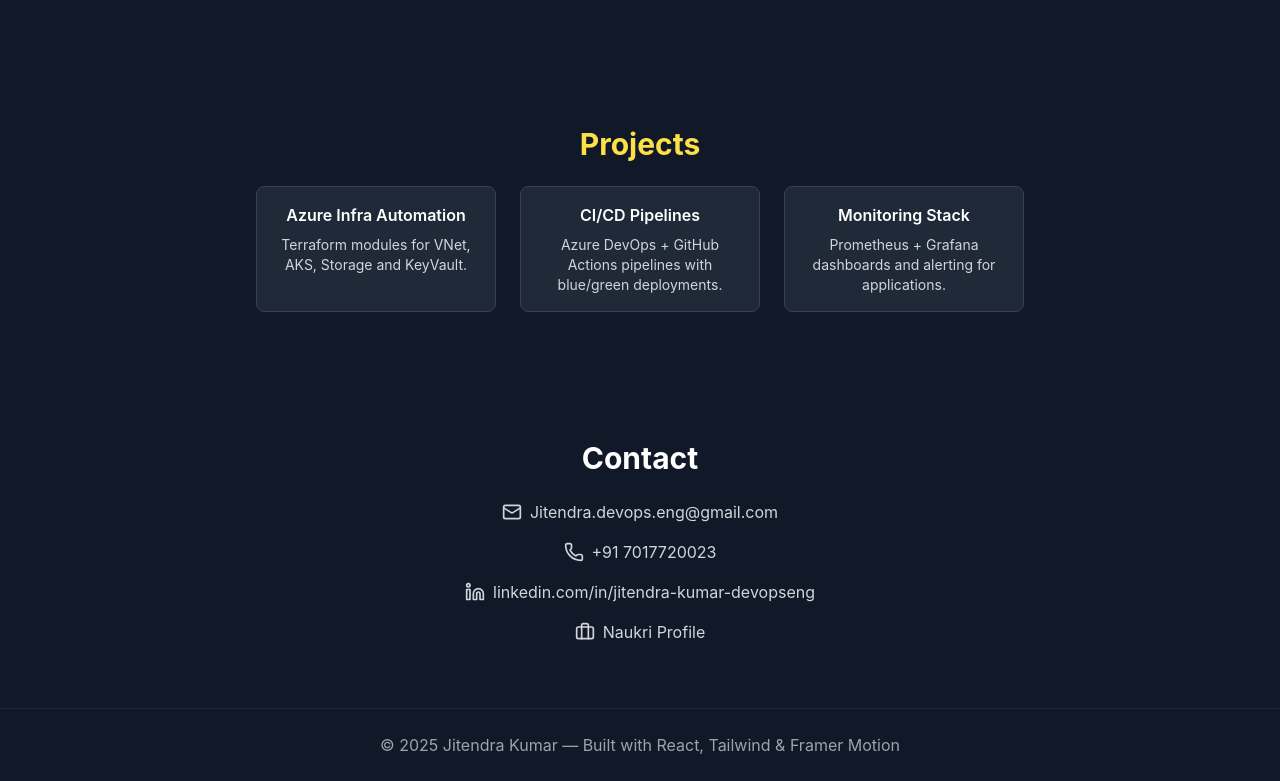
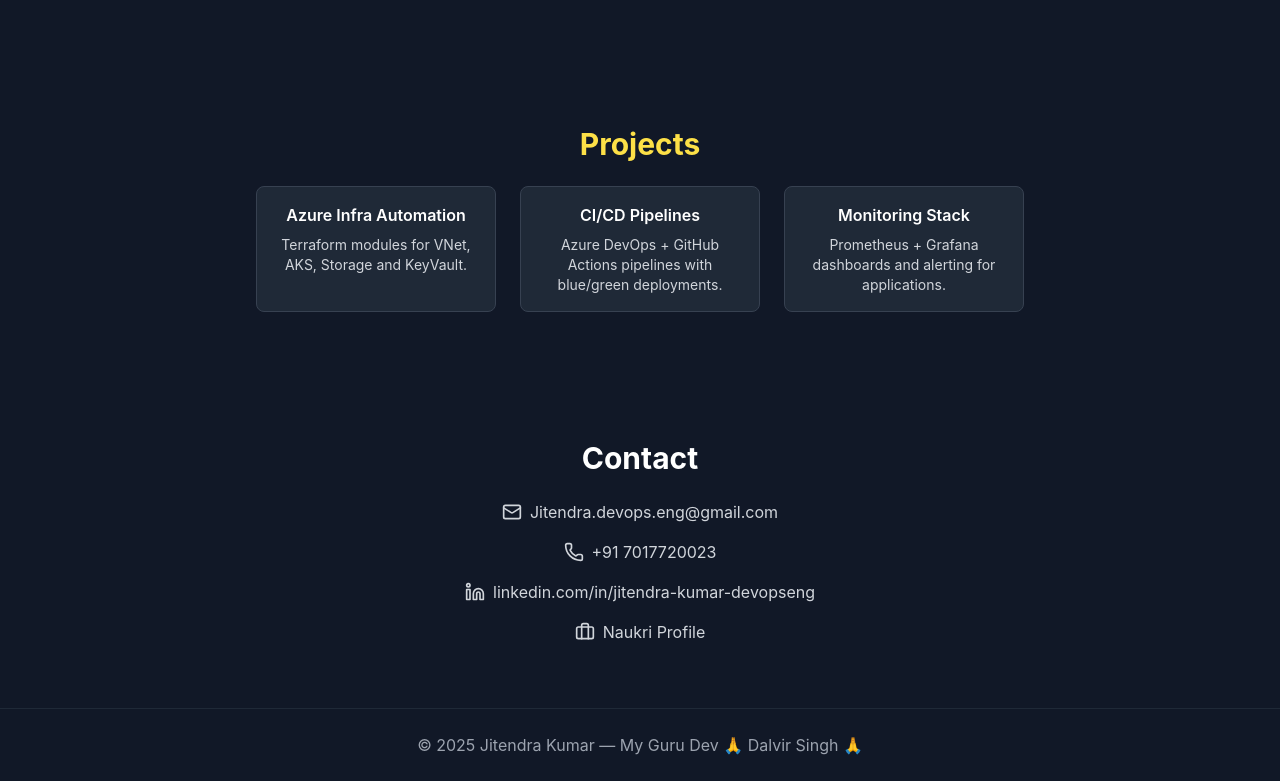
Before and after one commit to JitendraDevopsEng/Jitendra-DevOps---React-Tailwind-Portfolio, a React (Vite) app in the folder jitendra-portfolio/: page / in a window 1280 px wide. Shown: the part 2720-3501 px from the top of the page. Built offline with nearby package versions, Linux system fonts and the light colour scheme.

Commit message:
Gurudev added

```diff
--- a/jitendra-portfolio/src/components/Footer.jsx
+++ b/jitendra-portfolio/src/components/Footer.jsx
@@ -1,7 +1,7 @@
 export default function Footer() {
   return (
     <footer className="py-6 text-center text-gray-400 border-t border-gray-800">
-      © {new Date().getFullYear()} Jitendra Kumar — Built with React, Tailwind & Framer Motion
+      © {new Date().getFullYear()} Jitendra Kumar — My Guru Dev 🙏 Dalvir Singh 🙏
     </footer>
   );
 }
```
